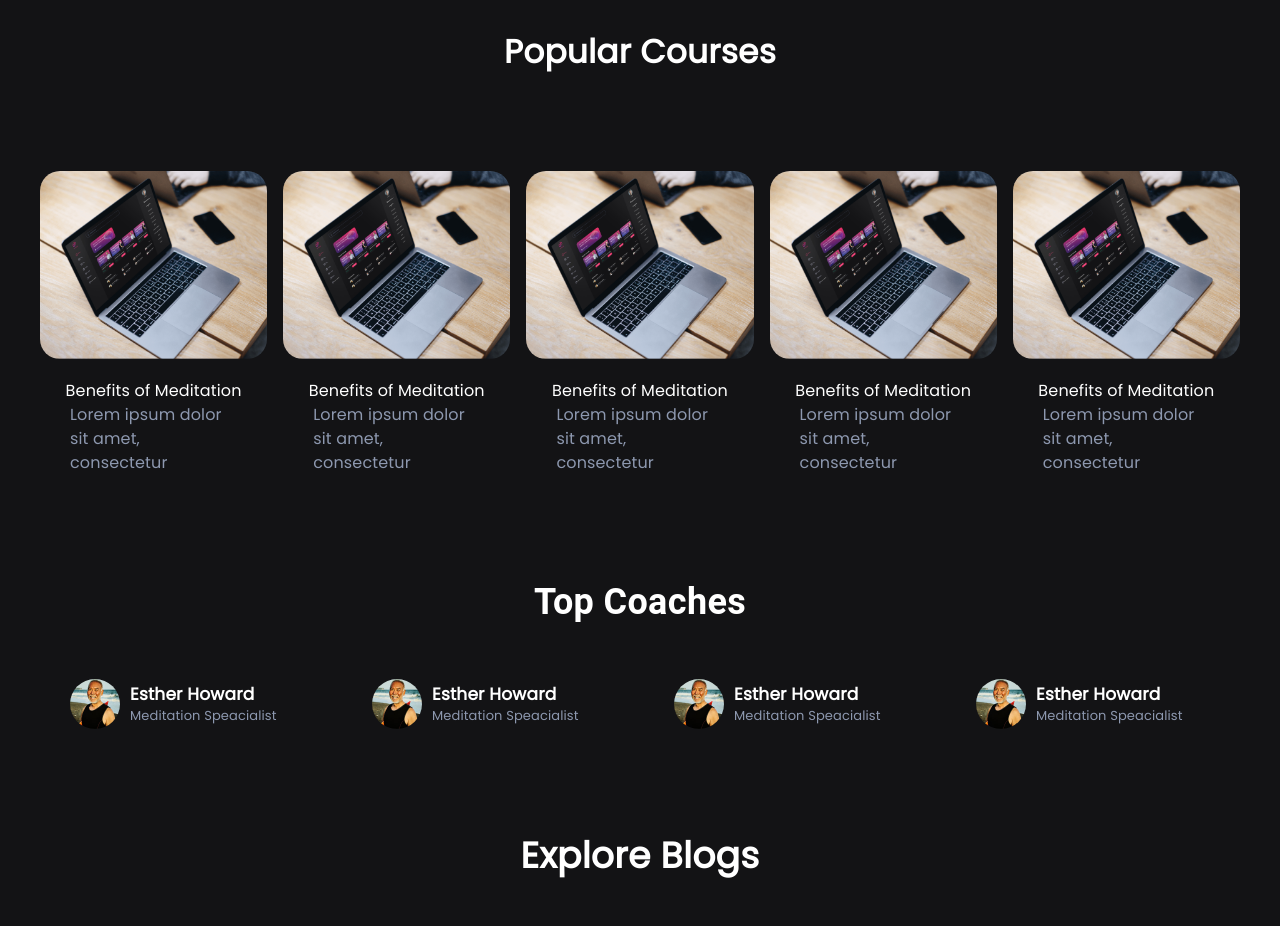
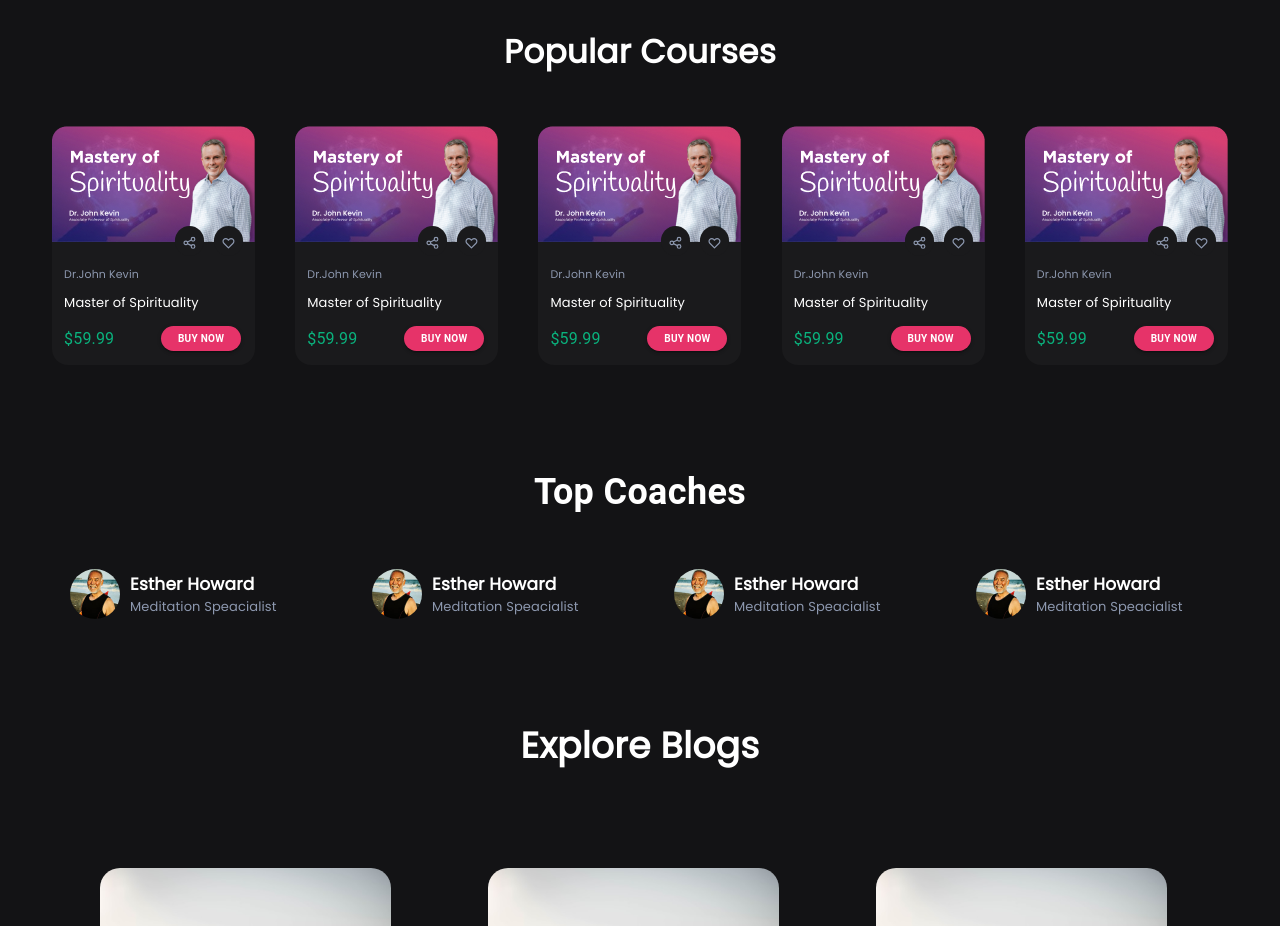
Before and after one commit to saadwaqas688/Evolove, a React (Create React App) app: page / in a window 1280 px wide. Shown: the part 1320-2246 px from the top of the page. Built offline with nearby package versions, Linux system fonts and the light colour scheme.

Commit message:
courseCard component is added

```diff
--- a/src/Components/Containers/Auth/HomeOnBoarding/PopularCoursesHome/PopularCoursesHomeMain/PopularCoursesHomeMain.jsx
+++ b/src/Components/Containers/Auth/HomeOnBoarding/PopularCoursesHome/PopularCoursesHomeMain/PopularCoursesHomeMain.jsx
@@ -4,8 +4,7 @@ import {
   Typography,
 } from "@mui/material";
 import { Colors } from "../../../../../../config/palette";
-import { PopularCoursesHeading, PopularCoursesImage, PopularCoursesText } from "./PopularCoursesHomeMain.style";
-import PopularImage from"../../../../../../assets/images/homeOnBoarding/mackbok.png"
+import HomeCourseCard from "../../../../Home/HomeCourseCard/HomeCourseCard";
 
 const PopularCoursesHome = () => {
   return (
@@ -15,55 +14,21 @@ const PopularCoursesHome = () => {
       </Typography>
     <Grid container spacing={2} sx={{ paddingTop: "50px",paddingBottom:"50px"}}>
     <Grid item xs={12}  md={2.4} style={{display:'flex',alignItems:"center",justifyContent:'center',flexDirection:"column"}}>
-    <PopularCoursesImage src={PopularImage} alt="Paris" />
-    <PopularCoursesHeading>
-    Benefits of Meditation
-    </PopularCoursesHeading>
-    <PopularCoursesText>
-    Lorem ipsum dolor sit amet, consectetur
-
-     </PopularCoursesText>
+    <HomeCourseCard/>
       </Grid>
       <Grid item xs={12}  md={2.4} style={{display:'flex',alignItems:"center",justifyContent:'center',flexDirection:"column"}}>
-      <PopularCoursesImage src={PopularImage} alt="Paris" />
-    <PopularCoursesHeading>
-    Benefits of Meditation
-    </PopularCoursesHeading>
-    <PopularCoursesText>
-    Lorem ipsum dolor sit amet, consectetur
-
-     </PopularCoursesText>
+    <HomeCourseCard/>
       </Grid>
       <Grid item xs={12}  md={2.4} style={{display:'flex',alignItems:"center",justifyContent:'center',flexDirection:"column"}}>
-      <PopularCoursesImage src={PopularImage} alt="Paris" />
-    <PopularCoursesHeading>
-    Benefits of Meditation
-    </PopularCoursesHeading>
-    <PopularCoursesText>
-    Lorem ipsum dolor sit amet, consectetur
-
-     </PopularCoursesText>
+    <HomeCourseCard/>
       </Grid>
       <Grid item xs={12}  md={2.4} style={{display:'flex',alignItems:"center",justifyContent:'center',flexDirection:"column"}}>
-      <PopularCoursesImage src={PopularImage} alt="Paris" />
-    <PopularCoursesHeading>
-    Benefits of Meditation
-    </PopularCoursesHeading>
-    <PopularCoursesText>
-    Lorem ipsum dolor sit amet, consectetur
-
-     </PopularCoursesText>
+    <HomeCourseCard/>
       </Grid>
       <Grid item xs={12}  md={2.4} style={{display:'flex',alignItems:"center",justifyContent:'center',flexDirection:"column"}}>
-      <PopularCoursesImage src={PopularImage} alt="Paris" />
-    <PopularCoursesHeading>
-    Benefits of Meditation
-    </PopularCoursesHeading>
-    <PopularCoursesText>
-    Lorem ipsum dolor sit amet, consectetur
+    <HomeCourseCard/>
+      </Grid>
 
-     </PopularCoursesText>
-      </Grid>
     </Grid>
   </Paper>
 
--- a/src/Components/Containers/Auth/Login/LoginMain/Login.jsx
+++ b/src/Components/Containers/Auth/Login/LoginMain/Login.jsx
@@ -83,7 +83,7 @@ function Login() {
                   marginTop: "30px",
                 }}
               >
-                <Button variant="contained">Login</Button>
+                <Button variant="contained" href="/home">Login</Button>
               </GridItem>
             </Grid>
           </FormContainer>
--- a/src/Components/Containers/Home/HomeCourseCard/HomeCourseCard.jsx
+++ b/src/Components/Containers/Home/HomeCourseCard/HomeCourseCard.jsx
@@ -1,10 +1,44 @@
-import { CourseCard } from "./HomeCourseCard.style";
-
+import { CourseImage } from "./HomeCourseCard.style";
+ import cardImage from "../../../../assets/images/homeOnBoarding/courseCard.png";
+import BoxCom from "../../../UI/BoxCom/BoxCom";
+import { Typography } from "@mui/material";
+import Button from "../../../UI/Button/Button";
+import { Colors } from "../../../../config/palette";
+import { ShareIcon } from "../../../../assets/icons/ShareIcon";
+import { HeartIcon } from "../../../../assets/icons/HeartIcon";
 
   const HomeCourseCard = () => {
     return (
+  <BoxCom sx={{background:Colors.dark,borderRadius:"16px"}}>
 
-  <CourseCard />
+    <CourseImage src={cardImage} alt="Paris" />
+    <BoxCom  sx={{display:"flex",marginTop:"-25px",justifyContent:"flex-end",marginRight:"12px"}}>
+
+    <BoxCom sx={{paddingTop:"5px",paddingLeft:"8px",paddingRight:"8px",borderRadius:"20px",background:Colors.dark}}>
+   <ShareIcon />
+    </BoxCom>
+   <BoxCom sx={{paddingTop:"5px",paddingLeft:"8px",paddingRight:"8px",marginLeft:"10px",borderRadius:"40px",background:Colors.dark}}>
+    <HeartIcon/>
+   </BoxCom>
+    </BoxCom>
+    <BoxCom >
+    <Typography variant="body1" sx={{color:Colors.darkGrey,marginLeft:"12px",marginTop:"10px",fontSize:"11px",   fontFamily: '"Poppins", "sans-serif"'
+}}>
+     Dr.John Kevin
+    </Typography>
+    <Typography variant="body1" sx={{color:"white",marginLeft:"12px",marginTop:"10px",fontSize:"13px",fontFamily: '"Poppins", "sans-serif"'}}>
+     Master of Spirituality
+    </Typography>
+    <BoxCom sx={{marginTop:"10px",paddingBottom:"10px",paddingRight:"10px",display:"flex",justifyContent:"space-between",alignItems:"center"}}>
+    <Typography variant="body1" sx={{color:"#0AB27D",marginLeft:"12px"}}>
+     $59.99
+    </Typography>
+    <Button variant="contained" size="small" sx={{width:"80px",height:"25px",fontSize:"10px"}} >Buy Now</Button>
+    </BoxCom>
+    </BoxCom>
+
+  </BoxCom>
+
 
   );
   };
--- a/src/Components/Containers/Home/HomeCourseCard/HomeCourseCard.style.js
+++ b/src/Components/Containers/Home/HomeCourseCard/HomeCourseCard.style.js
@@ -1,16 +1,59 @@
-import { styled} from "@mui/material";
+import { Card, CardMedia, styled} from "@mui/material";
 import { Colors } from "../../../../config/palette";
 import BoxCom from "../../../UI/BoxCom/BoxCom";
-  export const CourseCard = styled(BoxCom)(({ theme,src }) => ({
-    fontFamily: '"Poppins", "sans-serif"',
-    color:Colors.darkGrey,
+  // export const CourseCard = styled(BoxCom)(({ theme,src }) => ({
+  //   fontFamily: '"Poppins", "sans-serif"',
+  //   color:Colors.darkGrey,
+  //   borderRadius:"16px",
+  //   border:"1px solid",
+  //   height:"218px",
+  //   width:"100%",
+  //   [theme.breakpoints.down("lg")]: {
+  //       width:"100%",
+  //       height:"200px",
+  //     },
+
+  // }));
+
+  export const CourseCard = styled(Card)(({ theme }) => ({
+
+    // minWidth: "3%",
+    minHeight:"100px",
     borderRadius:"16px",
-    border:"1px solid",
-    height:"218px",
-    width:"100%",
-    [theme.breakpoints.down("lg")]: {
-        width:"100%",
-        height:"200px",
+    [theme.breakpoints.down("md")]: {
+      minHeight:"300px",
+      // borderRadius:"30px",
+
+
+        // width:"100%",
+        // height:"200px",
       },
+      [theme.breakpoints.down("sm")]: {
+        // borderRadius:"40px",
+
+
+          // width:"100%",
+          // height:"200px",
+        },
 
   }));
+
+  export const CourseCardMedia = styled(CardMedia)(({ theme }) => ({
+    objectFit:"fill",
+    // height:"115px",
+
+
+  }));
+
+
+  export const CourseImage = styled("img")(({ src, theme }) => ({
+    src: `url(${src})`,
+    width: "100%",
+    height:"auto",
+    [theme.breakpoints.down("md")]: {
+      width: "100%",
+      marginLeft:"0px",
+      marginTop:"0px",
+      height:'auto',
+    },
+  }));
--- a/src/Components/UI/SearchBar/SearchBarMain/SearchBar.jsx
+++ b/src/Components/UI/SearchBar/SearchBarMain/SearchBar.jsx
@@ -1,4 +1,5 @@
 import React, { useState } from 'react'
+import FilterIcon from '../../../../assets/icons/FilterIcon'
 import SearchIcon from '../../../../assets/icons/SearchIcon'
 import BoxCom from '../../BoxCom/BoxCom'
 import { SearchBarWrapper, SearchField } from './SearchBar.style'
@@ -16,9 +17,16 @@ const SearchBar = () => {
     onChange={(e)=>setSearchText(e.target.value)}
     placeholder="search items"
      name="searchField"
-     icon={true}
+     icon={searchText.length>0?false:true}
      placeholderColor="#6978A0"
     />
+    {
+    searchText.length>0 ?
+    <BoxCom sx={{marginLeft:"22px",marginTop:"12px"}}>
+    <FilterIcon/>
+    </BoxCom> :
+    <></>
+    }
     </SearchBarWrapper>
 
 
--- a/src/Components/UI/SearchBar/SearchBarMain/SearchBar.style.js
+++ b/src/Components/UI/SearchBar/SearchBarMain/SearchBar.style.js
@@ -9,6 +9,9 @@ export const SearchField = styled(  TextfieldComp )(({ width }) => ({
 
    export const SearchBarWrapper = styled(  BoxCom )(({ theme}) => ({
        marginTop:"20px",
+       display:"flex",
+       alignItems:"center",
+       justifyContent:"center",
     width:"65%",
     [theme.breakpoints.down("lg")]: {
         marginTop:"0px",
--- /dev/null
+++ b/src/assets/icons/FilterIcon.jsx
@@ -0,0 +1,13 @@
+import React from 'react'
+
+const FilterIcon = () => {
+  return (
+    <svg width="50" height="52" viewBox="0 0 50 52" fill="none" xmlns="http://www.w3.org/2000/svg">
+    <path d="M35 17H15L23 26.46V33L27 35V26.46L35 17Z" stroke="#6978A0" stroke-width="2" stroke-linecap="round" stroke-linejoin="round"/>
+    <rect x="0.5" y="0.5" width="49" height="51" rx="11.5" stroke="#6978A0"/>
+    </svg>
+
+  )
+}
+
+export default FilterIcon
--- /dev/null
+++ b/src/assets/icons/HeartIcon.jsx
@@ -0,0 +1,9 @@
+import React from 'react'
+
+export const HeartIcon = () => {
+  return (
+    <svg width="13" height="11" viewBox="0 0 13 11" fill="none" xmlns="http://www.w3.org/2000/svg">
+    <path d="M1.84523 1.43019C0.789872 2.48555 0.789872 4.19662 1.84523 5.25197L6.45856 9.8653L11.0718 5.25197C12.1272 4.19662 12.1272 2.48555 11.0718 1.43019C10.0165 0.374833 8.3054 0.374833 7.25005 1.43019L6.45856 2.22174L5.66701 1.43019C4.61166 0.374833 2.90058 0.374833 1.84523 1.43019Z" stroke="#8D98AF" stroke-width="1.20107" stroke-linecap="round" stroke-linejoin="round"/>
+    </svg>
+    )
+}
--- /dev/null
+++ b/src/assets/icons/ShareIcon.jsx
@@ -0,0 +1,10 @@
+import React from 'react'
+
+export const ShareIcon = () => {
+  return (
+    <svg width="13" height="13" viewBox="0 0 13 13" fill="none" xmlns="http://www.w3.org/2000/svg">
+    <path d="M4.43485 7.6482C4.55633 7.40571 4.6247 7.132 4.6247 6.84232C4.6247 6.55264 4.55633 6.27893 4.43485 6.03644M4.43485 7.6482C4.13906 8.23861 3.52841 8.64392 2.82309 8.64392C1.82809 8.64392 1.02148 7.83732 1.02148 6.84232C1.02148 5.84732 1.82809 5.04071 2.82309 5.04071C3.52841 5.04071 4.13906 5.44602 4.43485 6.03644M4.43485 7.6482L8.41776 9.63965M4.43485 6.03644L8.41776 4.04498M8.41776 4.04498C8.71354 4.6354 9.32419 5.04071 10.0295 5.04071C11.0245 5.04071 11.8311 4.23411 11.8311 3.23911C11.8311 2.24411 11.0245 1.4375 10.0295 1.4375C9.03451 1.4375 8.22791 2.24411 8.22791 3.23911C8.22791 3.52879 8.29628 3.8025 8.41776 4.04498ZM8.41776 9.63965C8.29628 9.88214 8.22791 10.1559 8.22791 10.4455C8.22791 11.4405 9.03451 12.2471 10.0295 12.2471C11.0245 12.2471 11.8311 11.4405 11.8311 10.4455C11.8311 9.45053 11.0245 8.64392 10.0295 8.64392C9.32419 8.64392 8.71354 9.04923 8.41776 9.63965Z" stroke="#8D98AF" stroke-width="1.20107" stroke-linecap="round" stroke-linejoin="round"/>
+    </svg>
+
+  )
+}
```
Also changed, not shown: src/Test/Test.jsx (+2 -1 lines), src/assets/images/homeOnBoarding/courseCard.png (added), src/assets/images/homeOnBoarding/courseCardBackground.png (added).
